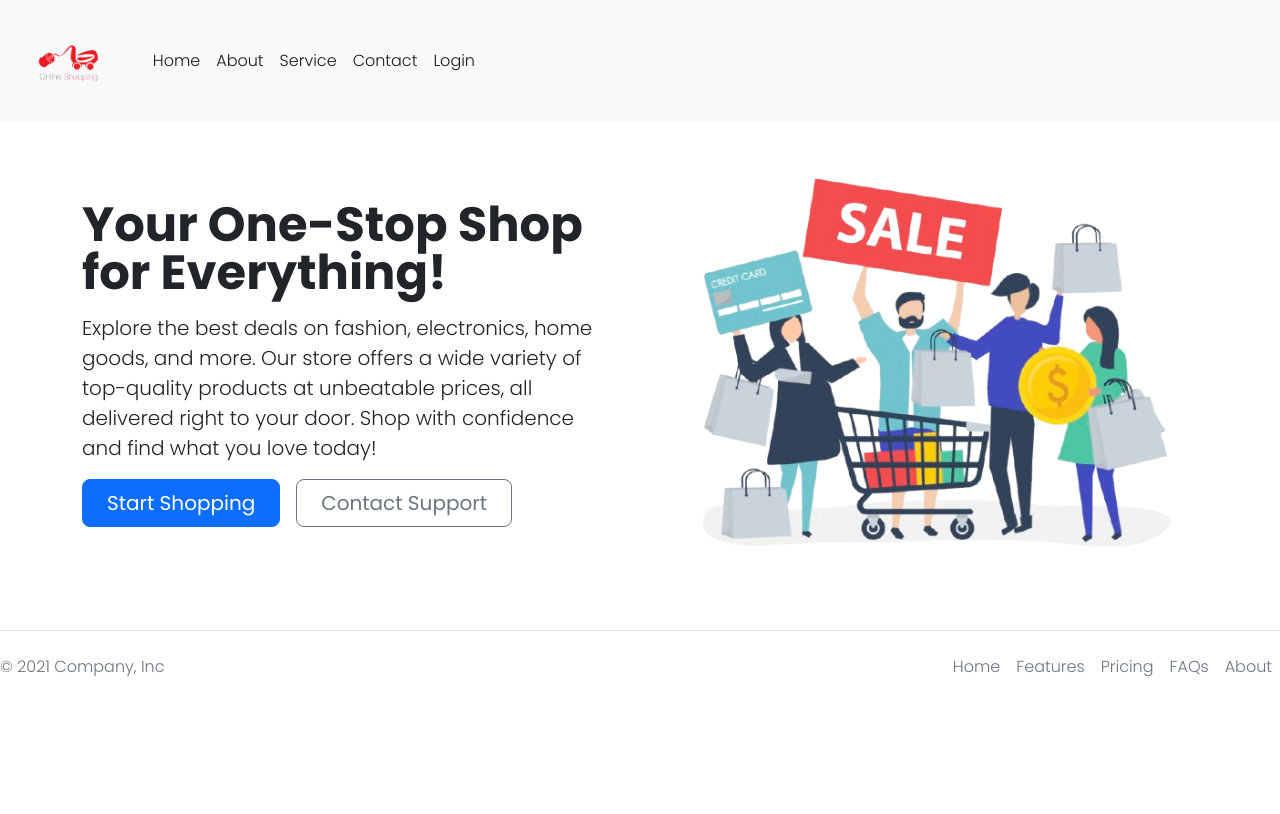
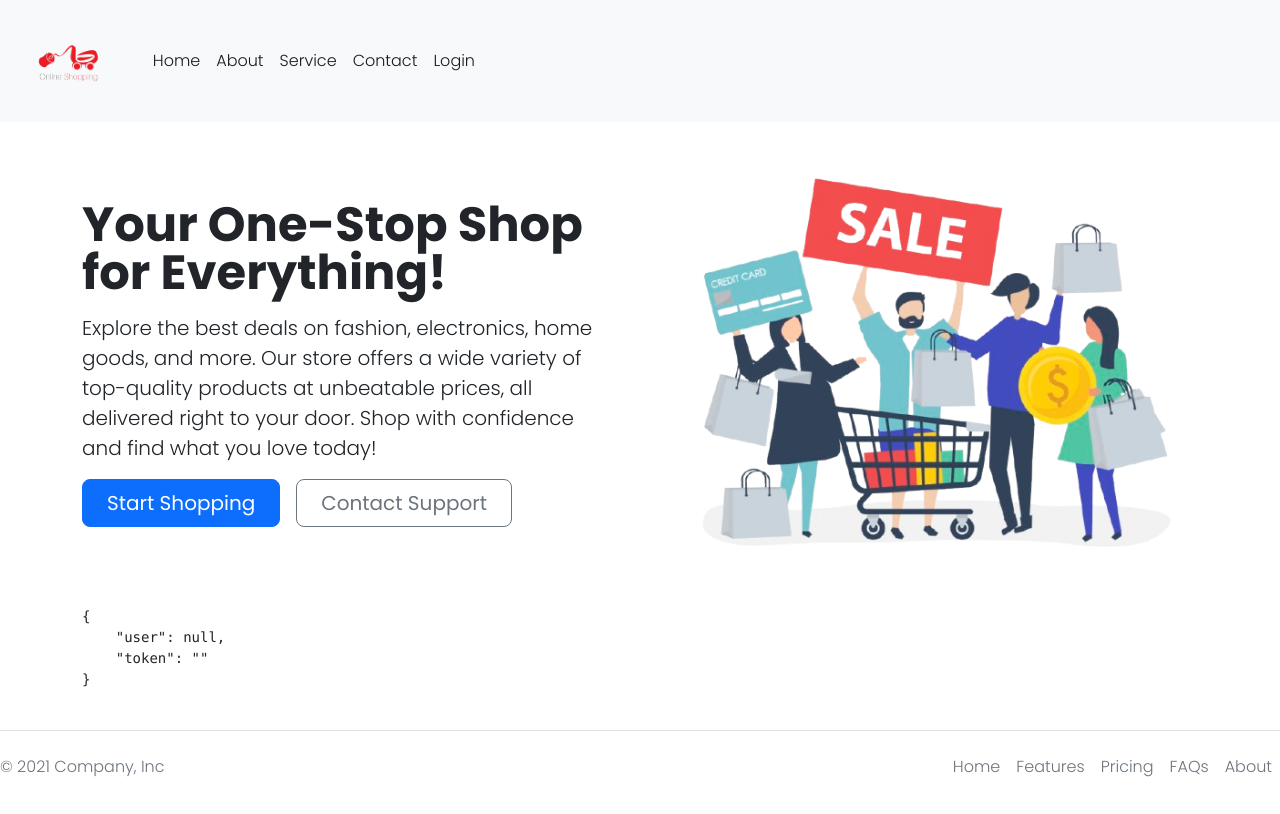
Before and after one commit to devShaheer-del/shopping-app, a React (Vite) app: page / in a window 1280 px wide. Shown: the top 814 px of the page. Built offline with nearby package versions, Linux system fonts and the light colour scheme.

Commit message:
bbbbbbbmmm

```diff
--- a/context/auth.jsx
+++ b/context/auth.jsx
@@ -5,7 +5,7 @@ export const AuthContext = createContext();
 export const AuthProvider = ({ children }) => {
     const [auth, setAuth] = useState({
         user: null,
-        token: null
+        token: ""
     });
 
     // Load user data from localStorage on mount
--- a/src/components/Hero.jsx
+++ b/src/components/Hero.jsx
@@ -1,9 +1,11 @@
 import React from "react";
 import background_image from "../assets/images/hero.png";
+import { useAuth } from "../../context/auth";
 
 
 function Hero() {
 
+  const { auth } = useAuth();
 
   return (
     <>
@@ -40,7 +42,7 @@ function Hero() {
       </div>
 
       {/* Debugging Auth */}
-
+      <pre>{JSON.stringify(auth, null, 4)}</pre>
     </>
   );
 }
--- a/src/components/Login.jsx
+++ b/src/components/Login.jsx
@@ -5,7 +5,7 @@ import toast from "react-hot-toast";
 import { useAuth } from "../../context/auth";  // Import useAuth
 
 function Login() {
-    const { setAuth,auth } = useAuth();
+    const { setAuth, auth } = useAuth();
     console.log(auth)// Use context
     const navigate = useNavigate();
 
@@ -27,8 +27,10 @@ function Login() {
                 localStorage.setItem("User", JSON.stringify(user));
 
 
+
                 // Update global state
                 setAuth({ user: UserName, token });
+
 
 
                 toast.success("Login Successfully");
```
